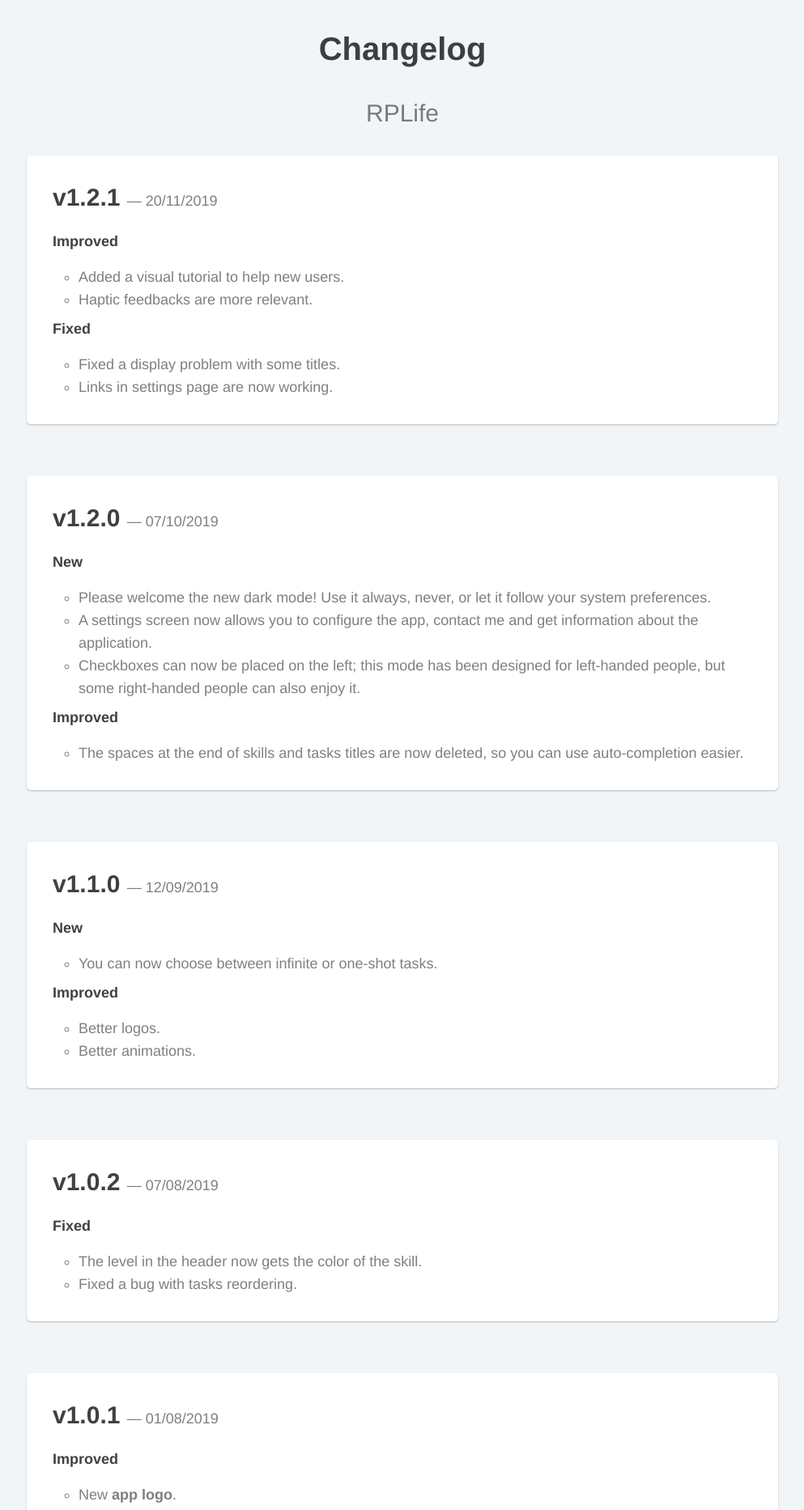
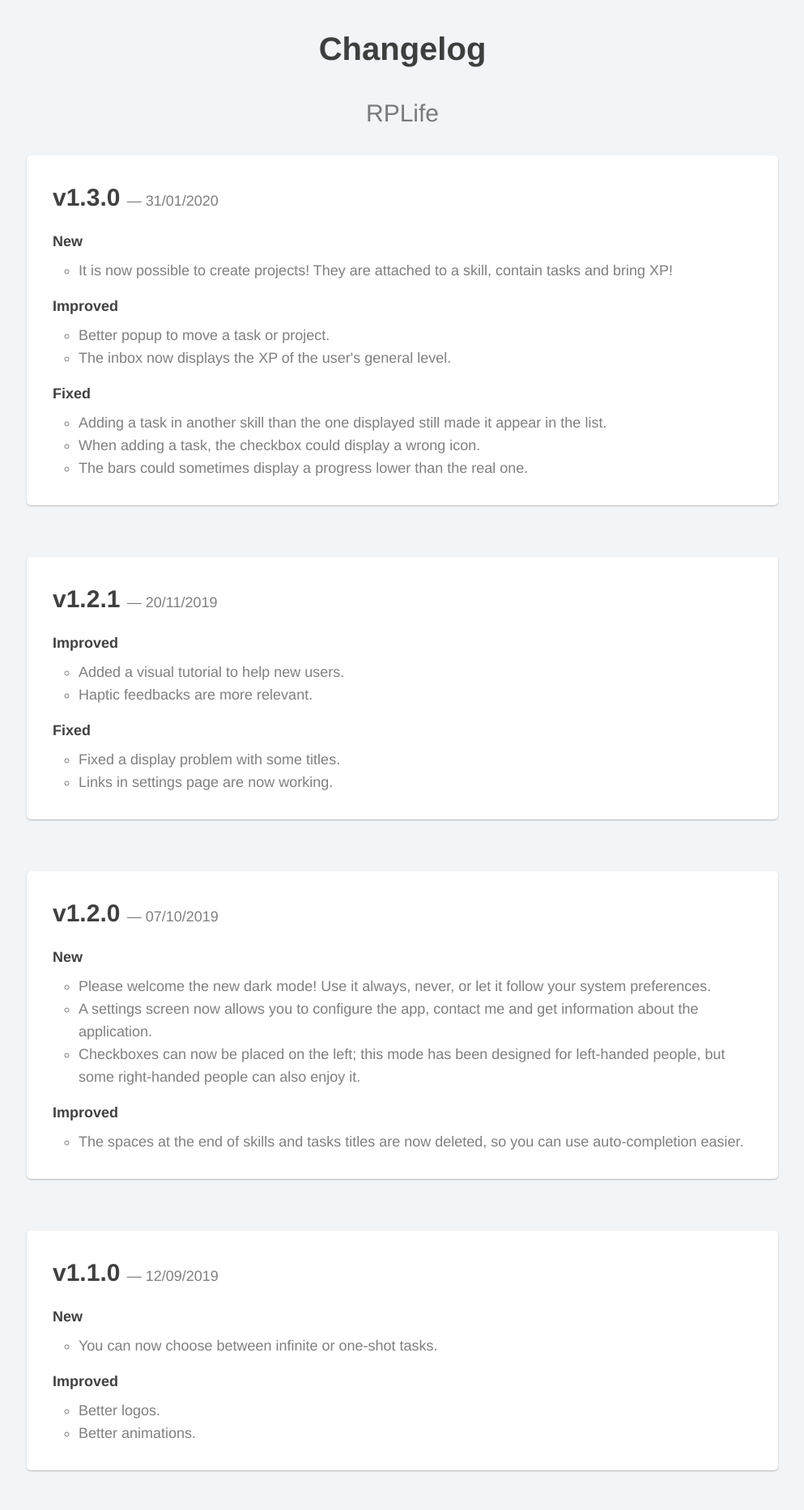
Before and after one commit to sgigou/steve.gigou.fr, a PHP site: page /rplife-changelog.html in a window 1280 px wide. Shown: the part 49-1914 px from the top of the page at 81% size, without its empty margins (143-1136 px from the left). Run offline with PHP 8.4, Linux system fonts and the light colour scheme; some libraries are stand-ins or nearby versions.

Commit message:
Changelog v1.3.0

```diff
--- a/rplife-changelog.html
+++ b/rplife-changelog.html
@@ -41,6 +41,29 @@
   <div class="grid-container margin-top-32 margin-bottom-32">
     <h1>Changelog</h1>
     <p class="subtitle margin-bottom-0">RPLife</p>
+  </div>
+
+  <div class="grid-container text-block block block-white margin-bottom-64">
+    <div class="grid-100 margin-top-32 margin-bottom-32">
+      <div class="app_title">
+        <h2>v1.3.0 <span>— 31/01/2020</span></h2>
+      </div>
+      <h3>New</h3>
+      <ul>
+        <li>It is now possible to create projects! They are attached to a skill, contain tasks and bring XP!</li>
+      </ul>
+      <h3>Improved</h3>
+      <ul>
+        <li>Better popup to move a task or project.</li>
+        <li>The inbox now displays the XP of the user's general level.</li>
+      </ul>
+      <h3>Fixed</h3>
+      <ul>
+        <li>Adding a task in another skill than the one displayed still made it appear in the list.</li>
+        <li>When adding a task, the checkbox could display a wrong icon.</li>
+        <li>The bars could sometimes display a progress lower than the real one.</li>
+      </ul>
+    </div>
   </div>
 
   <div class="grid-container text-block block block-white margin-bottom-64">
--- a/style.css
+++ b/style.css
@@ -988,7 +988,8 @@
   color: rgba(0, 0, 0, 0.75);
   font-size: 18px;
   line-height: 28px;
-  margin-bottom: 16px; }
+  margin-top: 16px;
+  margin-bottom: 8px; }
   h3.white {
     color: #FFF; }
 
--- a/style.scss
+++ b/style.scss
@@ -84,7 +84,8 @@
   color: $color-text-black-dark;
   font-size: $size-font-3;
   line-height: $size-lh-3;
-  margin-bottom: 16px;
+  margin-top: 16px;
+  margin-bottom: 8px;
   &.white {
     color: $color-text-white-dark;
   }
```
